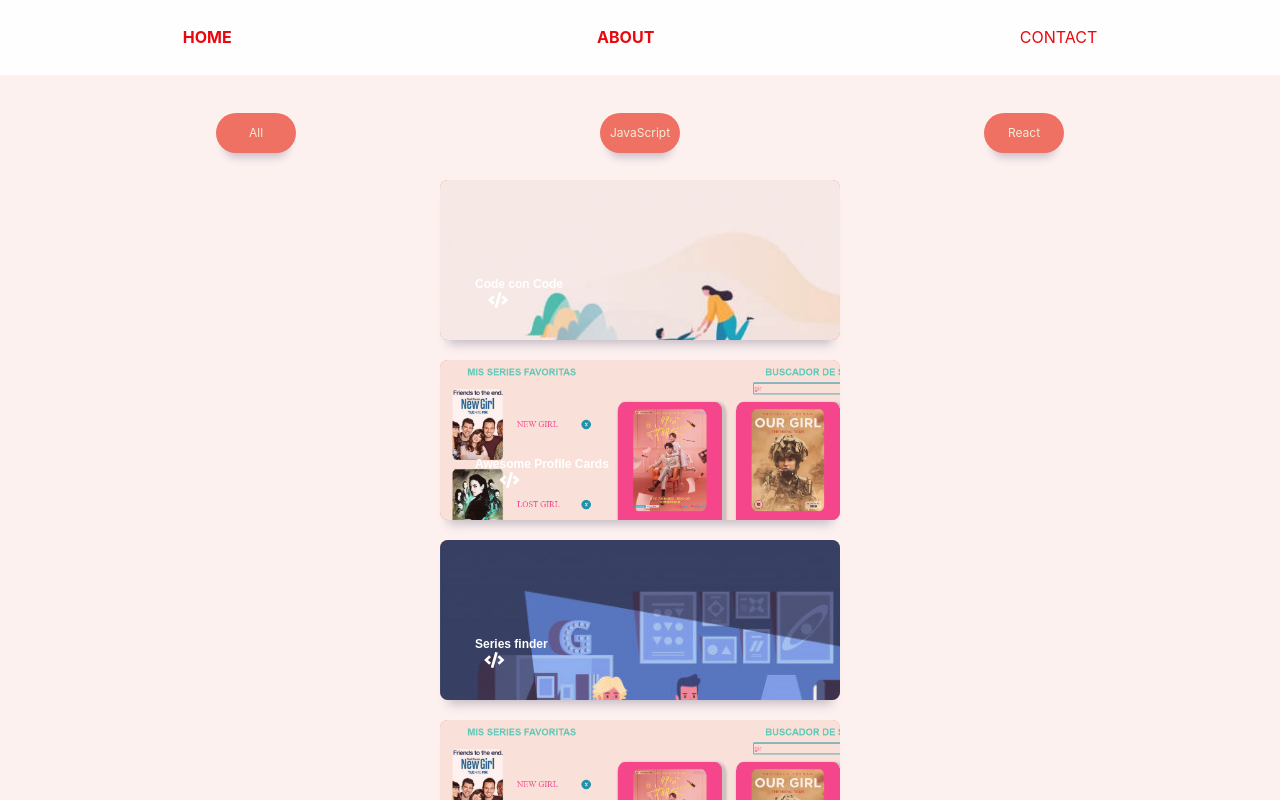
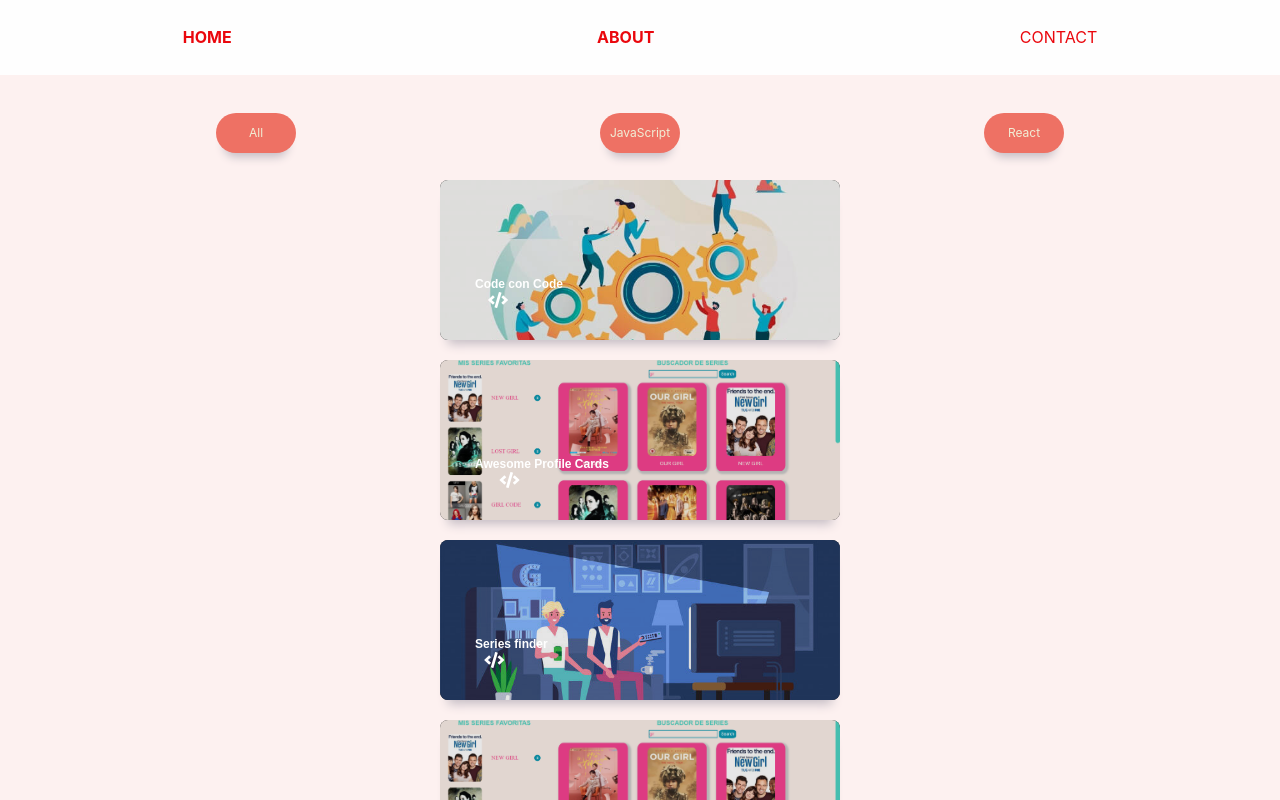
Before and after one commit to elviac94/elvira-alonso-portfolio, a React (Create React App) app: page /#/projects in a window 1280 px wide. Shown: the top 800 px of the page. Built offline with nearby package versions, Linux system fonts and the light colour scheme.

Commit message:
delete image and add it as bakground in a container

```diff
--- a/src/components/ProjectCard.js
+++ b/src/components/ProjectCard.js
@@ -7,8 +7,7 @@ const ProjectCard = (props) => {
 
     return (
         <div className="projectcard__container" id={id}>
-            <div className="picture__container">
-                <img src={source} alt={name} />
+            <div className="picture__container" style={{backgroundImage: `url(${source})`}}>
             </div>
             <div className="front">
                 <div className="front__projects">
--- a/src/stylesheets/_projectCard.scss
+++ b/src/stylesheets/_projectCard.scss
@@ -3,7 +3,6 @@
   font-family: 'Raleway', Arial, sans-serif;
   position: relative;
   overflow: hidden;
-  // margin: 10px;
   min-width: 230px;
   max-width: 400px;
   width: 50%;
@@ -12,7 +11,7 @@
   text-align: center;
   font-size: 12px;
   height: 180px;
-  background-color: #EE7164;
+  background-color: black;
   box-shadow: 0 12px 10px -8px #c4bcc4;
 }
 
@@ -31,10 +30,9 @@
   backface-visibility: hidden;
   vertical-align: top;
   opacity: 0.9;
-}
-
-.picture__container img{
-  width: 150%;
+  background-position: center;
+  background-repeat: no-repeat;
+  background-size: cover;
 }
 
 .projectcard__container .front{
@@ -96,14 +94,6 @@
   font-weight: 400;
 }
 
-// .projectcard__container h4 {
-//   display: block;
-//   font-weight: 700;
-//   background-color: #ffffff;
-//   padding: 5px 10px;
-//   color: #000000;
-// }
-
 .projectcard__container .back {
   position: absolute;
   bottom: 42%;
@@ -139,8 +129,8 @@
   }
 }
 
-.projectcard__container:hover img,
-.projectcard__container.hover img {
+.projectcard__container:hover .picture__container,
+.projectcard__container.hover .picture__container {
   zoom: 1;
   filter: alpha(opacity=35);
   -webkit-opacity: 0.35;
```
